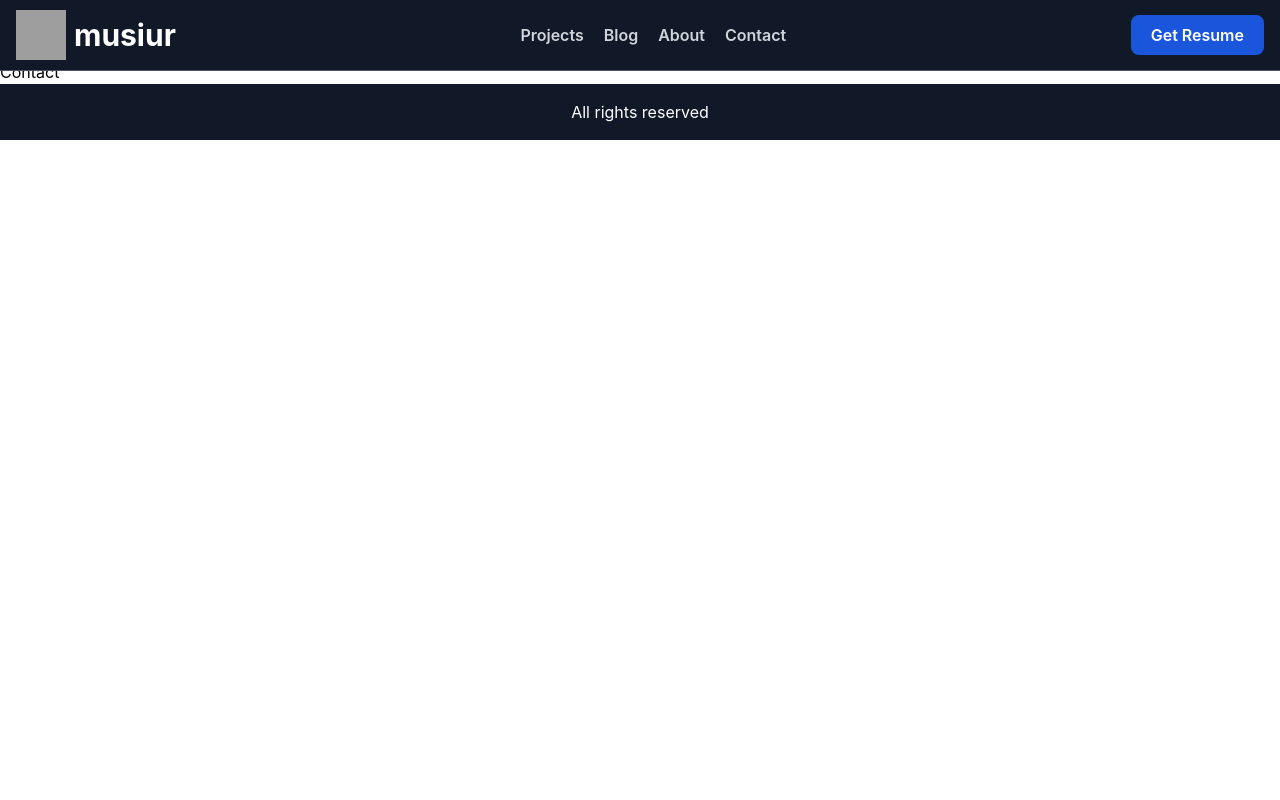
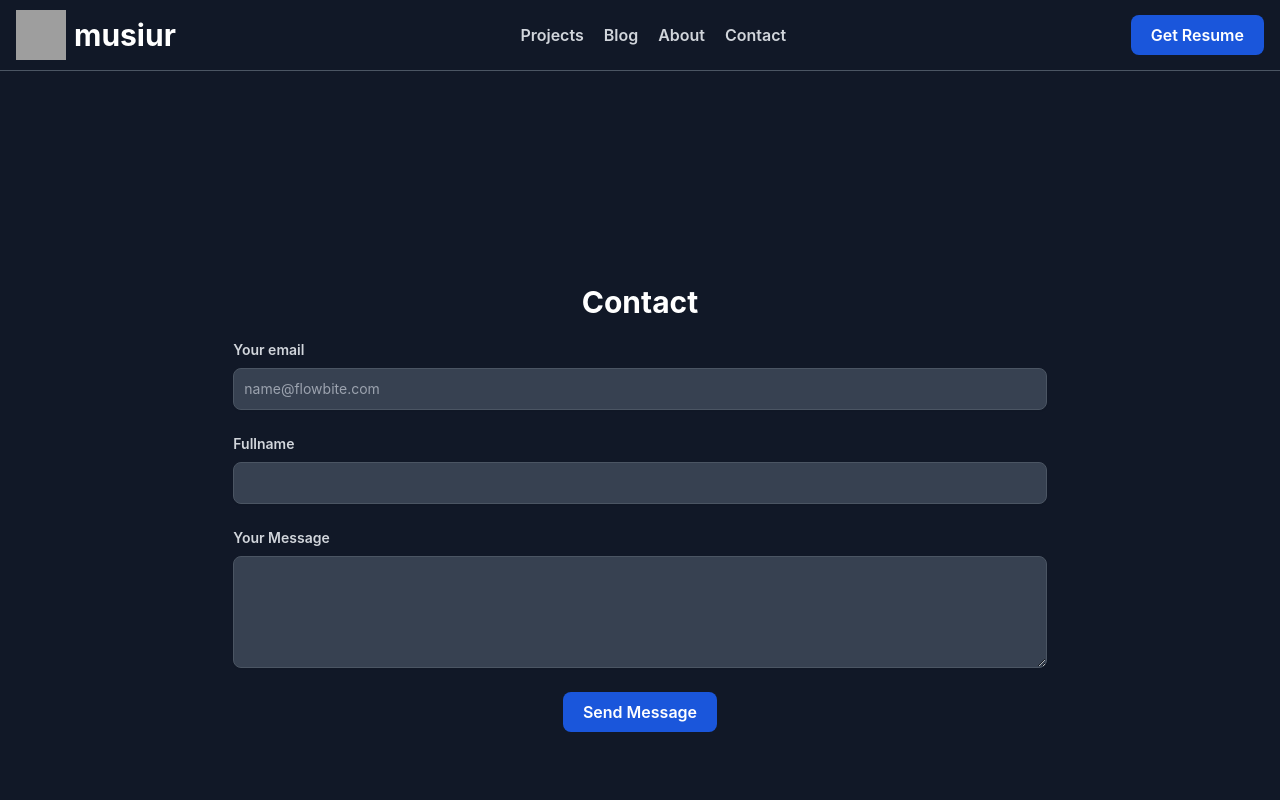
Before and after one commit to musiur/musiur-portfolio, a Next.js app: page /contact in a window 1280 px wide. Shown: the top 800 px of the page. Built offline with nearby package versions, Linux system fonts and the light colour scheme; grey boxes are pictures that could not be loaded.

Commit message:
contact page design done

```diff
--- a/pages/contact.js
+++ b/pages/contact.js
@@ -1,7 +1,46 @@
 const Contact = () => {
-    return (
-        <div>Contact</div>
-    )
-}
+  return (
+    <div className="contact__container">
+      <div>
+        <h3>Contact</h3>
+        <form className="cc__form">
+          <div className="mb-6">
+            <label htmlFor="email" className="label__style">
+              Your email
+            </label>
+            <input
+              type="email"
+              id="email"
+              className="input__style"
+              placeholder="name@flowbite.com"
+              required
+            />
+          </div>
+          <div className="mb-6">
+            <label htmlFor="fullname" className="label__style">
+              Fullname
+            </label>
+            <input
+              type="text"
+              id="fullname"
+              className="input__style"
+              required
+            />
+          </div>
+          <div className="mb-6">
+            <label htmlFor="message" className="label__style">
+              Your Message
+            </label>
+            <textarea type="text" id="message" className="input__style h-28" required />
+          </div>
+
+          <button type="submit" className="btn__primary mx-auto">
+            Send Message
+          </button>
+        </form>
+      </div>
+    </div>
+  );
+};
 
 export default Contact;
--- a/styles/globals.scss
+++ b/styles/globals.scss
@@ -35,3 +35,11 @@
 .para1 {
     @apply w-full lg:w-1/2 mx-auto px-5 text-gray-400 font-semibold;
 }
+
+.input__style {
+    @apply border text-sm rounded-lg focus:border-blue-500 block w-full p-2.5 bg-gray-700 border-gray-600 placeholder-gray-400 text-white focus:border-blue-500 shadow-sm outline-0;
+}
+
+.label__style {
+    @apply block mb-2 text-sm font-medium text-gray-300 font-semibold;
+}
--- a/styles/pages/contact.scss
+++ b/styles/pages/contact.scss
@@ -1 +1,21 @@
 @import "../globals.scss";
+
+.contact__container {
+    @extend .section;
+    @apply bg-bg-dark;
+
+    min-height: 100vh;
+}
+
+.contact__container > div {
+    @extend .section;
+    @apply container mx-auto;
+
+    h3 {
+        @extend .heading2;
+    }
+}
+
+.cc__form {
+    @apply w-full lg:w-2/3 2xl:w-3/5 p-2 lg:p-5 mx-auto;
+}
```
